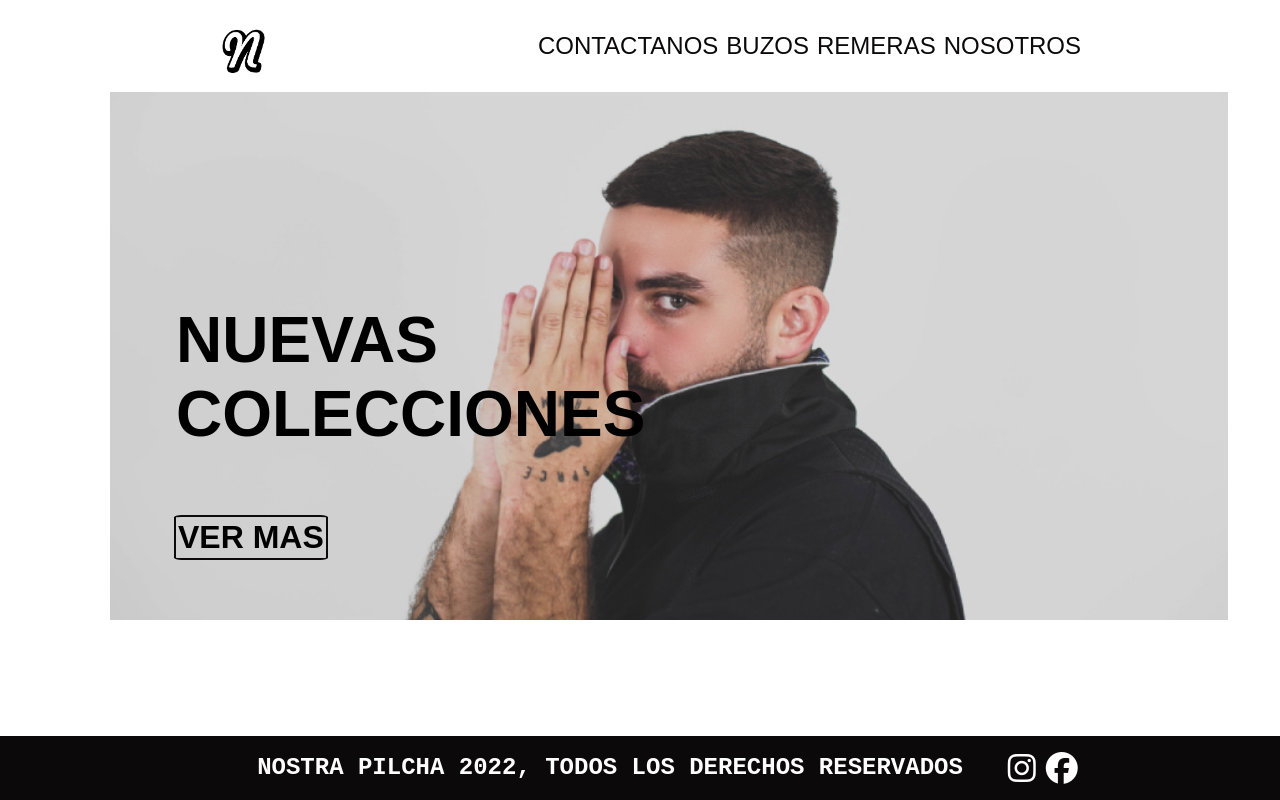
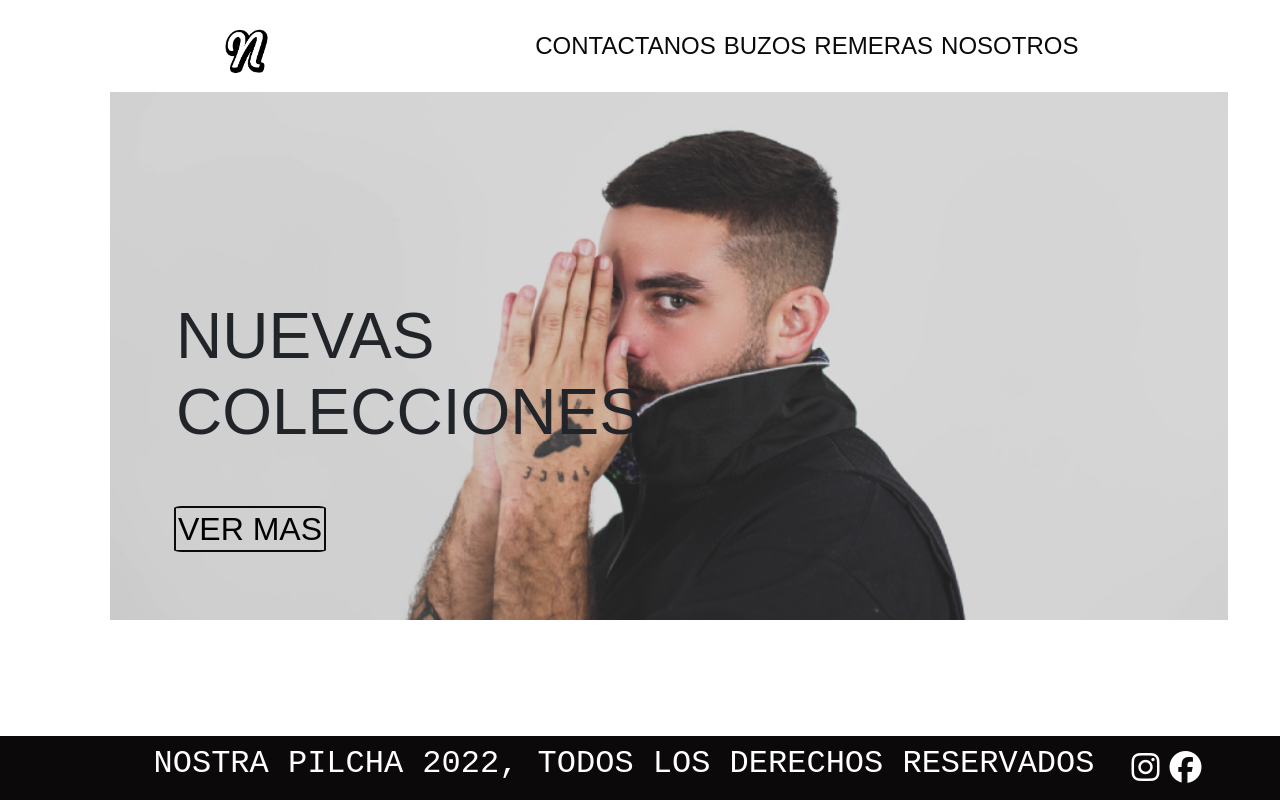
Before and after one commit to lautarocura/nostra_web, a plain HTML site: page index.html in a window 1280 px wide. Shown: the top 800 px of the page. Drawn offline with nearby package versions, Linux system fonts and the light colour scheme.

Commit message:
boostrap

```diff
--- a/estilo.css
+++ b/estilo.css
@@ -161,7 +161,7 @@ img {
     font-size: 1.5rem;
     color: #fff;
 }
-.input::{
+.input:: {
     background-color:yellow ;
     border: none;
     border-bottom:rgb(233, 236, 239);
@@ -336,3 +336,23 @@ textarea {
     background: #fff;
     font-size: 2rem;
 }
+
+dl, ol, ul {
+    margin-top: 0;
+    margin-bottom: 0;
+}
+
+a {
+    color:  rgb(11, 9, 10);
+    text-decoration: none;
+}
+
+a:hover {
+    color: rgb(11, 9, 10);
+}
+
+.h1, .h2, .h3, .h4, .h5, .h6, h1, h2, h3, h4, h5, h6 {
+    margin-top: 0;
+    font-weight: 500;
+    line-height: 1.2;
+}
--- a/index.html
+++ b/index.html
@@ -5,6 +5,7 @@
         <meta name="viewport" content="width=device-width, initial-scale=1">
         <title>NOSTRA PILCHA</title>
         <link rel="icon" href="imagenes/Nostra_logo.png">
+        <link href="https://cdn.jsdelivr.net/npm/bootstrap@5.2.2/dist/css/bootstrap.min.css" rel="stylesheet" integrity="sha384-Zenh87qX5JnK2Jl0vWa8Ck2rdkQ2Bzep5IDxbcnCeuOxjzrPF/et3URy9Bv1WTRi" crossorigin="anonymous">
         <link rel="stylesheet" type="text/css" href="estilo.css">
         <link rel="stylesheet" type="text/css" href="normalize.css">
         <link href="https://fonts.googleapis.com/css2?family=Lobster&display=swap" rel="stylesheet">
@@ -12,7 +13,7 @@
         <script src="https://kit.fontawesome.com/546da8be87.js" crossorigin="anonymous"></script><script src="https://kit.fontawesome.com/546da8be87.js" crossorigin="anonymous"></script>
 
     </head>
-    <body>
+    <body class="content">
         <section class="header">
             <img class="logo" src="imagenes/Nostra_logo.png">
 			<ul class="navegador">
@@ -38,5 +39,6 @@
             </ul>
             </div>
         </footer>
+        <script src="https://cdn.jsdelivr.net/npm/bootstrap@5.2.2/dist/js/bootstrap.bundle.min.js" integrity="sha384-OERcA2EqjJCMA+/3y+gxIOqMEjwtxJY7qPCqsdltbNJuaOe923+mo//f6V8Qbsw3" crossorigin="anonymous"></script>
     </body>
 </html>
```
